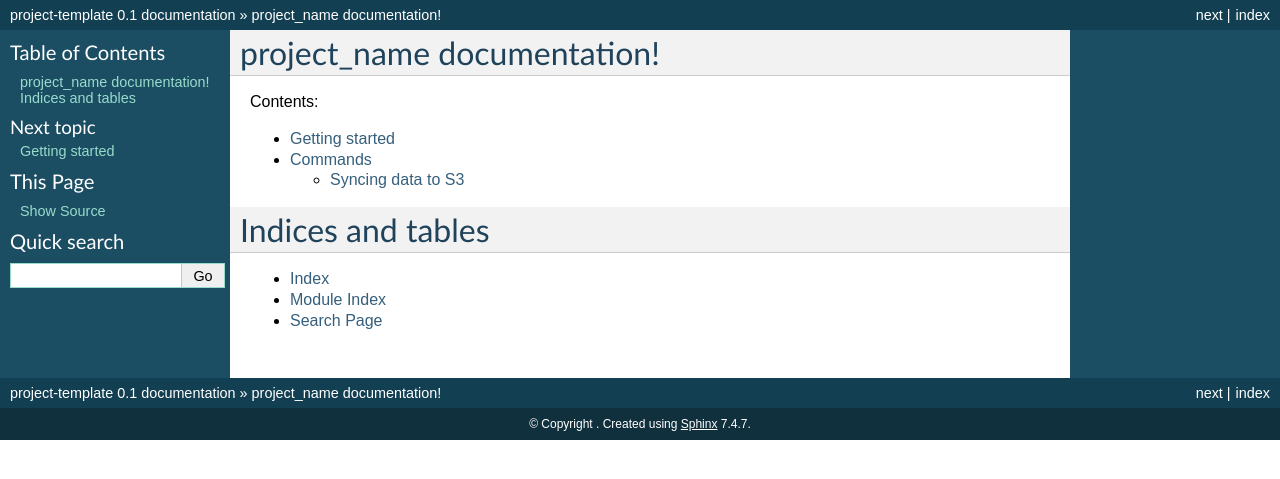
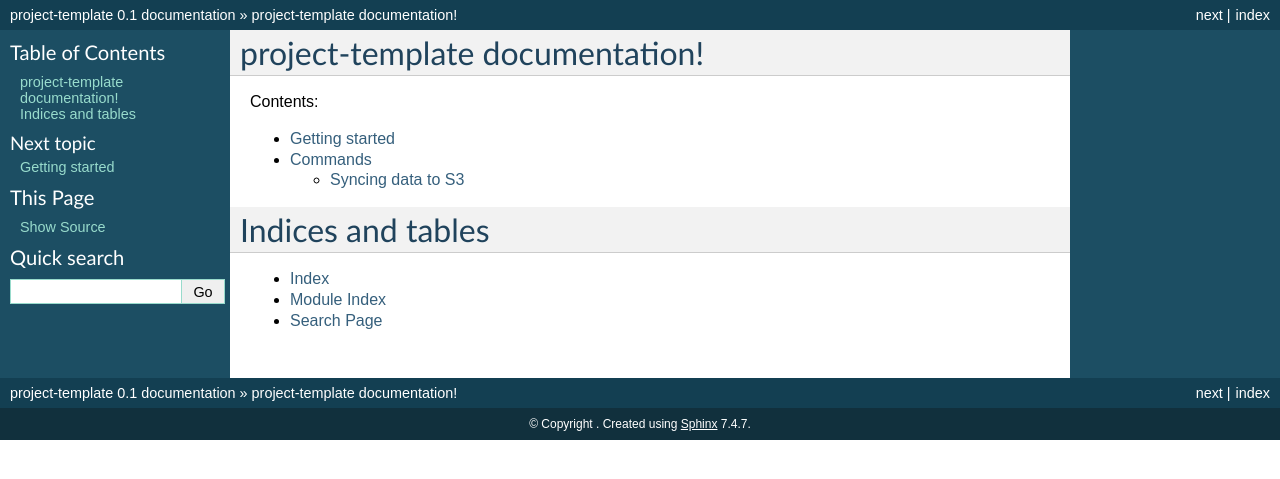
Before and after one commit to di-factory/project-template, a Sphinx documentation site: the page built from docs/index.rst, in a window 1280 px wide. Shown: the top 479 px of the page. Built offline with Sphinx 7.4.7, drawn with Linux system fonts in a browser that asks for light colours.

Commit message:
saturday afternoon

```diff
--- a/docs/conf.py
+++ b/docs/conf.py
@@ -1,6 +1,6 @@
 # -*- coding: utf-8 -*-
 #
-# project_name documentation build configuration file, created by
+# project-template documentation build configuration file, created by
 # sphinx-quickstart.
 #
 # This file is execfile()d with the current directory set to its containing dir.
@@ -185,7 +185,7 @@ latex_elements = {
 latex_documents = [
     ('index',
      'project-template.tex',
-     u'project_template Documentation',
+     u'project-template Documentation',
      u"∂i~f", 'manual'),
 ]
 
@@ -215,7 +215,7 @@ latex_documents = [
 # One entry per manual page. List of tuples
 # (source start file, name, description, authors, manual section).
 man_pages = [
-    ('index', 'project_template', u'project_template Documentation',
+    ('index', 'project-template', u'project-template Documentation',
      [u"∂i~f"], 1)
 ]
 
--- a/docs/index.rst
+++ b/docs/index.rst
@@ -1,9 +1,9 @@
-.. project_name documentation master file, created by
+.. project-template documentation master file, created by
    sphinx-quickstart.
    You can adapt this file completely to your liking, but it should at least
    contain the root `toctree` directive.
 
-project_name documentation!
+project-template documentation!
 ==============================================
 
 Contents:
```
Also changed, not shown: --.toml (deleted, +0 -15 lines), README.md (+1 -1 lines), 3 other files.
